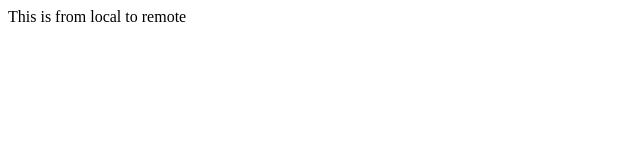
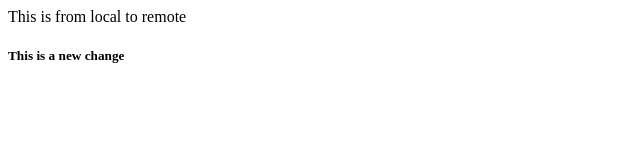
Before and after one commit to UjjwalRajpurohit/Testing5678, a plain HTML site: page index.html in a window 1280 px wide. Shown: the whole page, without its empty margins (0-640 px from the left). Drawn offline with Linux system fonts and the light colour scheme.

Commit message:
New change i new branch

```diff
--- a/index.html
+++ b/index.html
@@ -1 +1,2 @@
 <p>This is from local to remote</p>
+<h5>This is a new change</h5>
```
